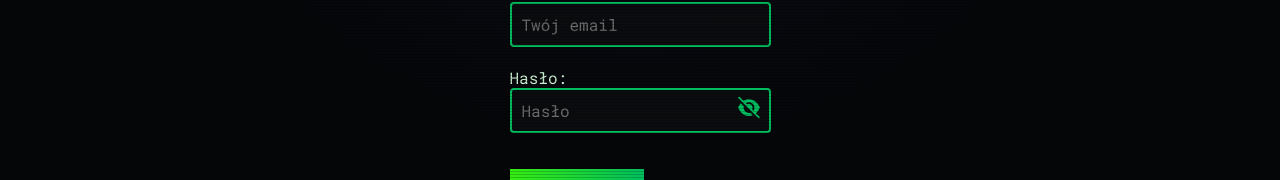
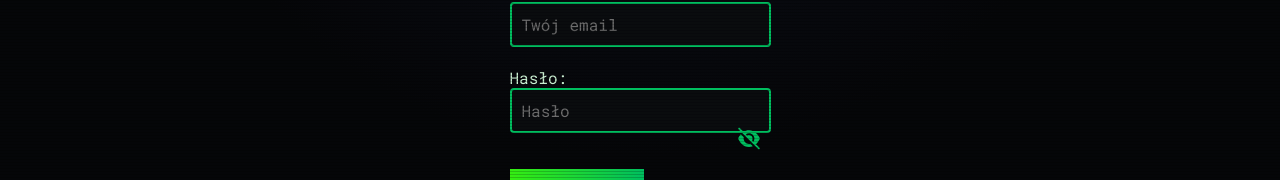
Before and after one commit to HI-CCUP/gut-games, a React (Vite) app in the folder react-app/: page /register in a window 1280 px wide. Shown: the part 363-543 px from the top of the page. Built offline with nearby package versions, Linux system fonts and the light colour scheme.

Commit message:
Fix frontend-backend connection v11 [jestem wielkim debilem]

```diff
--- a/react-app/src/pages/Login.jsx
+++ b/react-app/src/pages/Login.jsx
@@ -24,11 +24,14 @@ export default function Login() {
         headers: { "Content-Type": "application/json" },
         body: JSON.stringify(form),
       });
-      const data = await res.json();
+
       if (!res.ok) {
-        alert(data.message || "Błąd logowania");
+        const errorData = await res.json();
+        alert(errorData.message || "Błąd logowania");
         return;
       }
+
+      const data = await res.json();
       localStorage.setItem("token", data.token);
       login(data.user);
       navigate("/");
@@ -68,8 +71,15 @@ export default function Login() {
               placeholder="Hasło"
               required
             />
-            <button type="button" onClick={handleTogglePassword} className="showPassword">
-              <FontAwesomeIcon icon={passwordType === "password" ? faEyeSlash : faEye} className="password-eye"/>
+            <button
+              type="button"
+              onClick={handleTogglePassword}
+              className="showPassword"
+            >
+              <FontAwesomeIcon
+                icon={passwordType === "password" ? faEyeSlash : faEye}
+                className="password-eye"
+              />
             </button>
           </div>
         </div>
--- a/react-app/src/pages/Register.jsx
+++ b/react-app/src/pages/Register.jsx
@@ -19,19 +19,26 @@ export default function Register() {
 
   const handleSubmit = async (e) => {
     e.preventDefault();
+    try {
       const res = await fetch(`${API_URL}/register`, {
         method: "POST",
         headers: { "Content-Type": "application/json" },
         body: JSON.stringify(form),
       });
-    const data = await res.json();
+
       if (!res.ok) {
-      alert(data.message || "Błąd rejestracji");
+        const errorData = await res.json();
+        alert(errorData.message || "Błąd rejestracji");
         return;
       }
+
+      const data = await res.json();
       localStorage.setItem("token", data.token);
       login(data.user);
       navigate("/");
+    } catch {
+      alert("Błąd połączenia z serwerem");
+    }
   };
 
   const handleTogglePassword = () => {
@@ -44,19 +51,52 @@ export default function Register() {
       <form onSubmit={handleSubmit}>
         <div className="input-wrapper">
           <label>Nazwa użytkownika:</label>
-          <input type="text" name="username" placeholder="Nick" value={form.username} onChange={handleChange} required />
+          <input
+            type="text"
+            name="username"
+            placeholder="Nick"
+            value={form.username}
+            onChange={handleChange}
+            required
+          />
         </div>
+
         <div className="input-wrapper">
           <label>Email:</label>
-          <input type="email" name="email" placeholder="Twój email" value={form.email} onChange={handleChange} required />
+          <input
+            type="email"
+            name="email"
+            placeholder="Twój email"
+            value={form.email}
+            onChange={handleChange}
+            required
+          />
         </div>
+
         <div className="input-wrapper">
           <label>Hasło:</label>
-          <input type={passwordType} name="password" value={form.password} onChange={handleChange} placeholder="Hasło" required />
-          <button type="button" onClick={handleTogglePassword} className="showPassword">
-            <FontAwesomeIcon icon={passwordType === "password" ? faEyeSlash : faEye} className="password-eye"/>
+          <div className="password-input-container" style={{ position: 'relative' }}>
+            <input
+              type={passwordType}
+              name="password"
+              value={form.password}
+              onChange={handleChange}
+              placeholder="Hasło"
+              required
+            />
+            <button
+              type="button"
+              onClick={handleTogglePassword}
+              className="showPassword"
+            >
+              <FontAwesomeIcon
+                icon={passwordType === "password" ? faEyeSlash : faEye}
+                className="password-eye"
+              />
             </button>
           </div>
+        </div>
+
         <button type="submit">Zarejestruj się</button>
       </form>
     </div>
```
Lines whose indentation alone changed are shown as unchanged.
